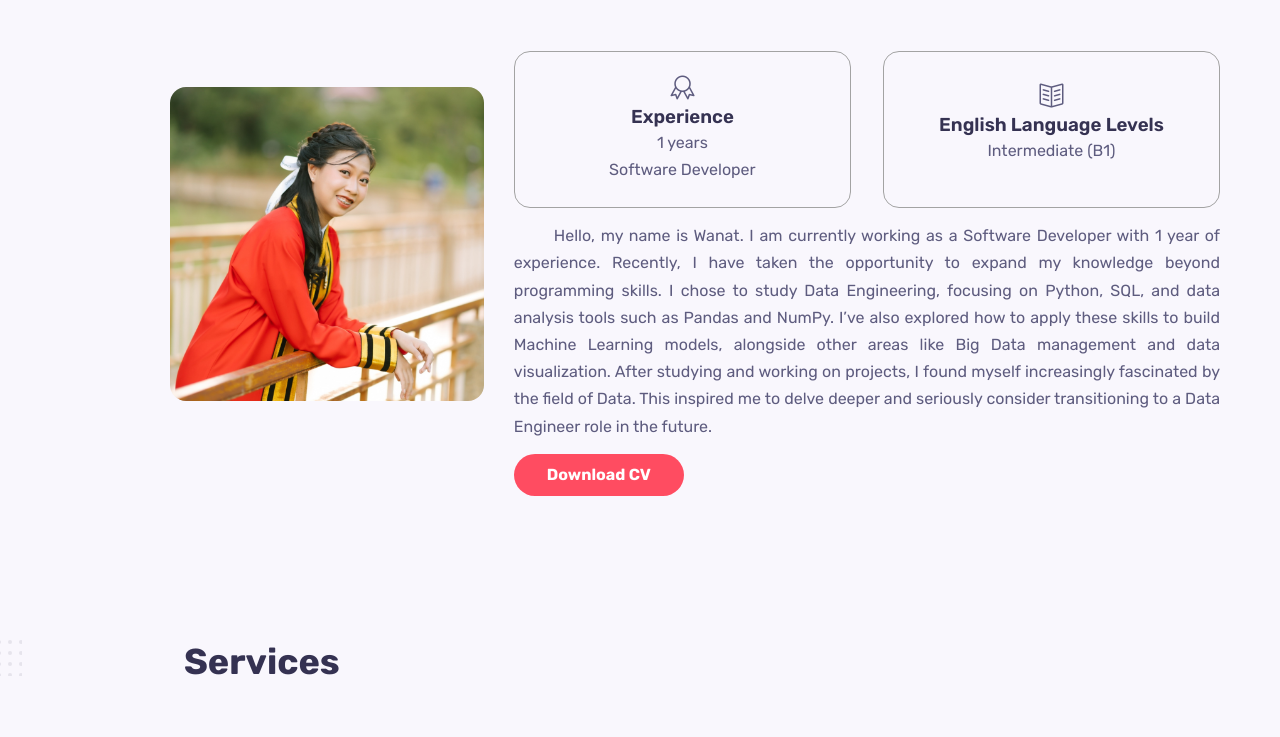
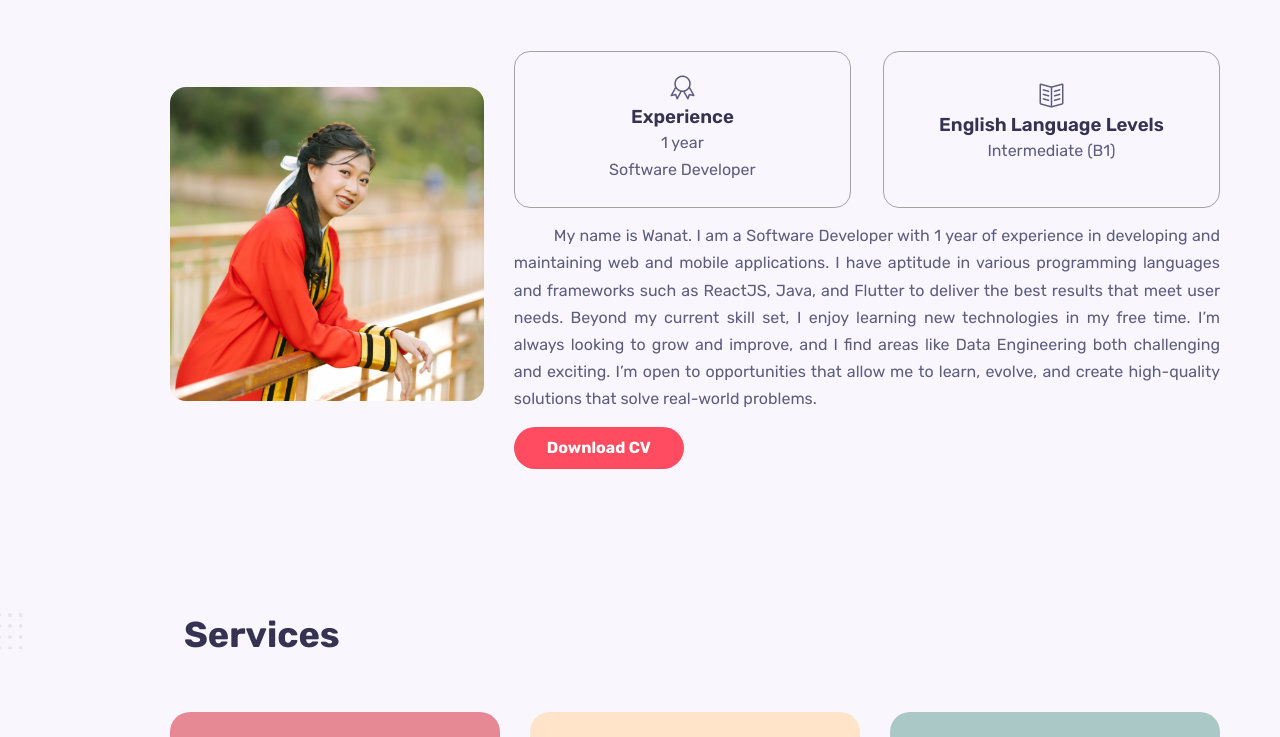
Before and after one commit to proywanat/proywanat-portfolio, a React (Create React App) app: page / in a window 1280 px wide. Shown: the part 960-1697 px from the top of the page. Built offline with nearby package versions, Linux system fonts and the light colour scheme.

Commit message:
update: logo aboutme skills

```diff
--- a/src/components/about/About.jsx
+++ b/src/components/about/About.jsx
@@ -16,7 +16,7 @@ const About = () => {
               <i className="icon-badge"></i>
               <h3>Experience</h3>
               <p>
-                1 years <br /> Software Developer
+                1 year <br /> Software Developer
               </p>
             </div>
             <div className="about__details__skills">
@@ -26,7 +26,7 @@ const About = () => {
             </div>
           </div>
           <div>
-            <p className="about__description">
+            {/* <p className="about__description">
               Hello, my name is Wanat. I am currently working as a Software
               Developer with 1 year of experience. Recently, I have taken the
               opportunity to expand my knowledge beyond programming skills. I
@@ -38,6 +38,17 @@ const About = () => {
               fascinated by the field of Data. This inspired me to delve deeper
               and seriously consider transitioning to a Data Engineer role in
               the future.
+            </p> */}
+             <p className="about__description">
+             My name is Wanat. I am a Software Developer with 1 year of experience in developing
+             and maintaining web and mobile applications. I have aptitude in various programming
+             languages and frameworks such as ReactJS, Java, and Flutter to deliver the best
+             results that meet user needs.
+             Beyond my current skill set, I enjoy learning new technologies in my free time.
+             I’m always looking to grow and improve, and I find areas like Data Engineering both
+             challenging and exciting.
+             I’m open to opportunities that allow me to learn, evolve, and create high-quality
+             solutions that solve real-world problems.
             </p>
             <a href="#download" className="btn">
               Download CV
--- a/src/components/home/Home.jsx
+++ b/src/components/home/Home.jsx
@@ -15,7 +15,8 @@ const Home = () => {
         <span className="home__education">
           I'm {' '}
           <Typewriter className="home__education"
-            words={['Software Developer', 'Full Stack Engineer', 'Data Engineer']}
+            words={['Software Developer', 'Full Stack Engineer']}
+            // words={['Software Developer', 'Full Stack Engineer', 'Data Engineer']}
             loop={true}
             cursor
             cursorStyle='|'
```
Also changed, not shown: 1 other file (tests, documents, lock files or other folders).
